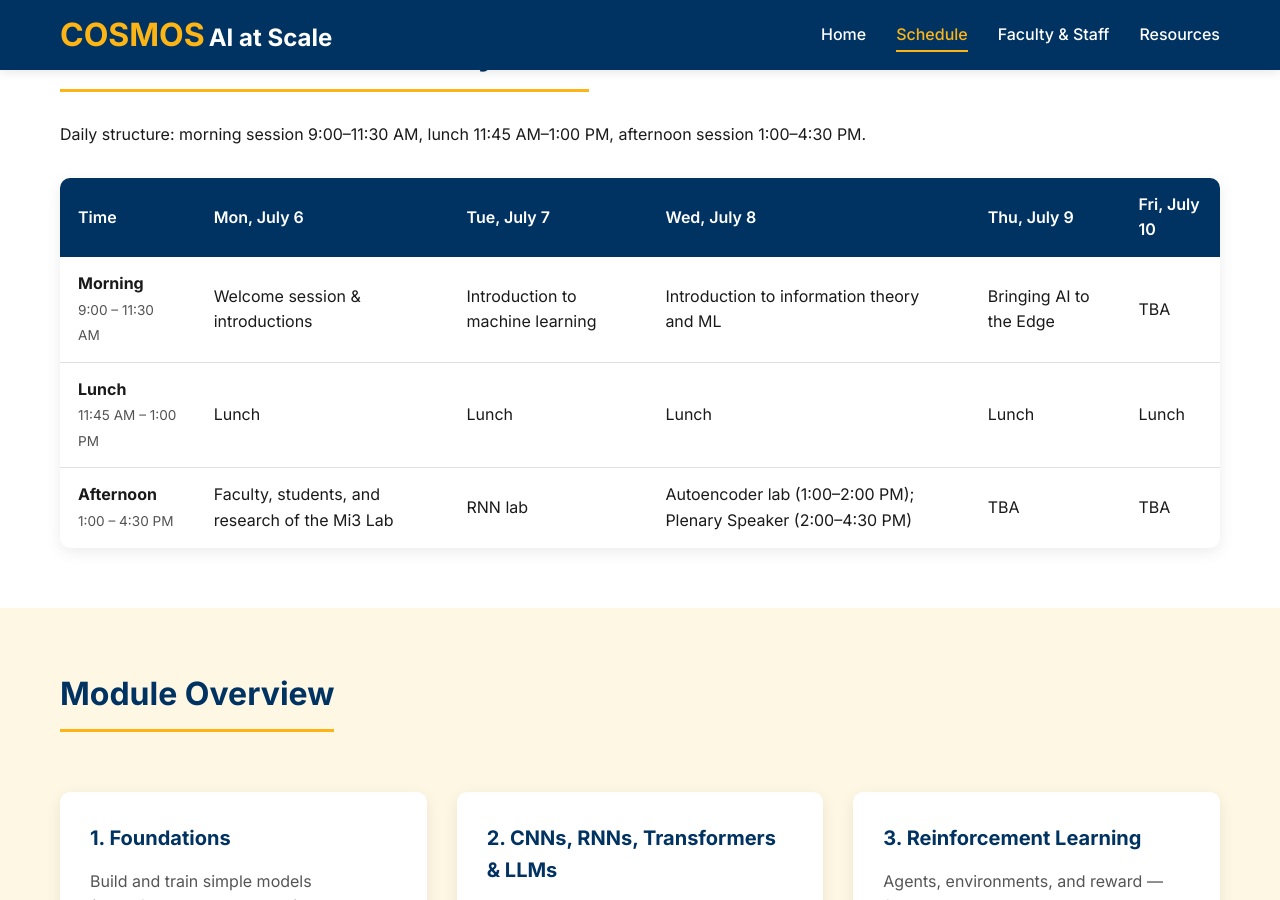
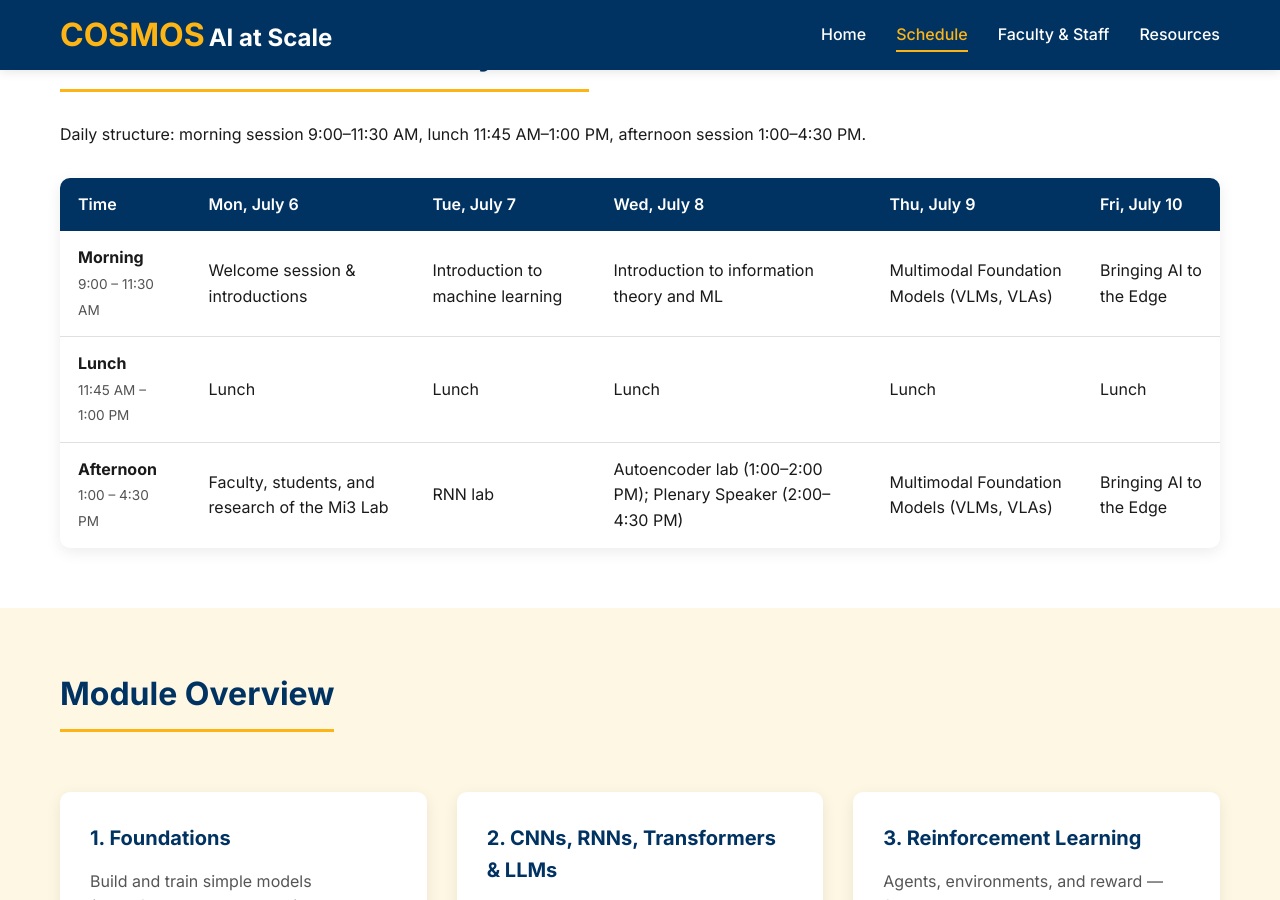
Before and after one commit to cosmos-ai-ucm/cosmos-ai-ucm.github.io, a Jekyll site: the page built from schedule.html, in a window 1280 px wide and 900 px high, scrolled down 987 px. Built offline with Jekyll 4.4.1, drawn with Linux system fonts in a browser that asks for light colours.

Commit message:
Set Thu to Multimodal Foundation Models and Fri to Bringing AI to the Edge
Co-Authored-By: Claude Opus 4.7 <noreply@anthropic.com>

```diff
--- a/schedule.html
+++ b/schedule.html
@@ -74,8 +74,8 @@ permalink: /schedule
           <td>Welcome session &amp; introductions</td>
           <td>Introduction to machine learning</td>
           <td>Introduction to information theory and ML</td>
+          <td>Multimodal Foundation Models (VLMs, VLAs)</td>
           <td>Bringing AI to the Edge</td>
-          <td>TBA</td>
         </tr>
         <tr>
           <td><strong>Lunch</strong><br><span style="font-weight:400;font-size:.85em;opacity:.75;">11:45 AM &ndash; 1:00 PM</span></td>
@@ -90,8 +90,8 @@ permalink: /schedule
           <td>Faculty, students, and research of the Mi3 Lab</td>
           <td>RNN lab</td>
           <td>Autoencoder lab (1:00&ndash;2:00 PM); Plenary Speaker (2:00&ndash;4:30 PM)</td>
-          <td>TBA</td>
-          <td>TBA</td>
+          <td>Multimodal Foundation Models (VLMs, VLAs)</td>
+          <td>Bringing AI to the Edge</td>
         </tr>
       </tbody>
     </table>
```
